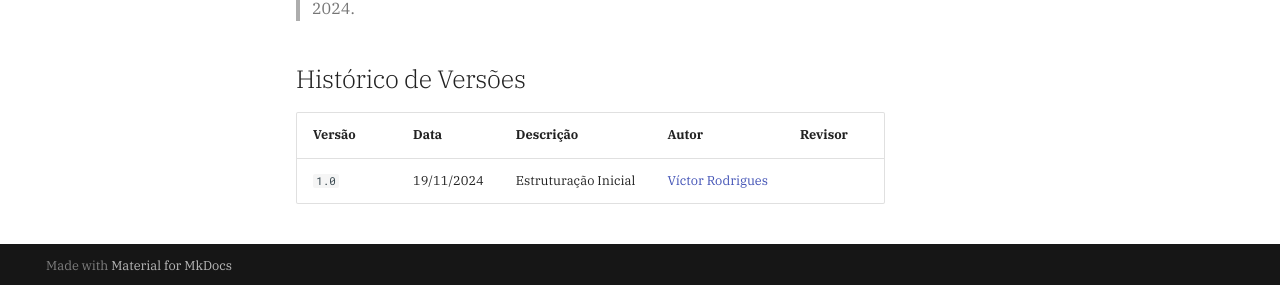
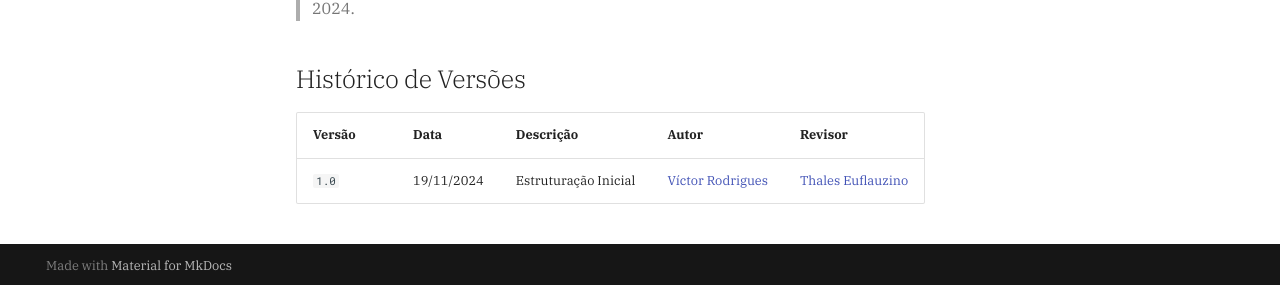
Before and after one commit to Requisitos-de-Software/2024.2-Grupo05, an MkDocs documentation site: the page built from docs/elicitacao/grupo5/personas.md, in a window 1280 px wide and 900 px high, scrolled down 1548 px. Shown: the part 612-897 px from the top of the window. Built offline with MkDocs 1.6.1 and Material for MkDocs 9.7.7, drawn with Linux system fonts in a browser that asks for light colours; comment, search, counter and statistics services are not loaded.

Commit message:
docs: adicionando revisor

```diff
--- a/docs/elicitacao/grupo5/personas.md
+++ b/docs/elicitacao/grupo5/personas.md
@@ -108,4 +108,4 @@ A construção das personas seguiu uma metodologia estruturada em três etapas p
 
 | Versão | Data       | Descrição | Autor     |       Revisor         |
 | ------ | ---------- | --------- | --------- | --------------------- |
-| `1.0` | 19/11/2024  | Estruturação Inicial | [Víctor Rodrigues](https://github.com/ViictorHugoo) | |
+| `1.0` | 19/11/2024  | Estruturação Inicial | [Víctor Rodrigues](https://github.com/ViictorHugoo) |[Thales Euflauzino](https://github.com/thaleseuflauzino)|
```
